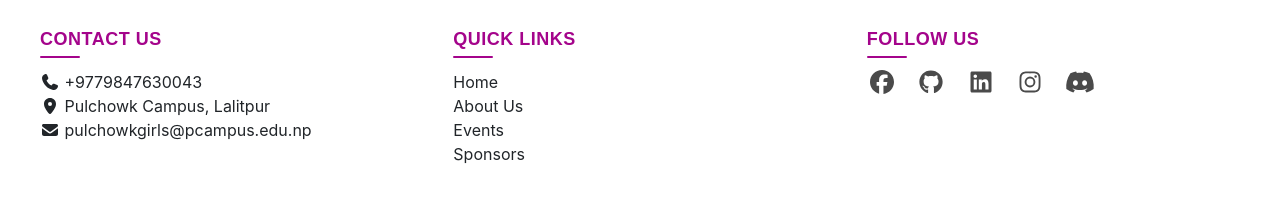
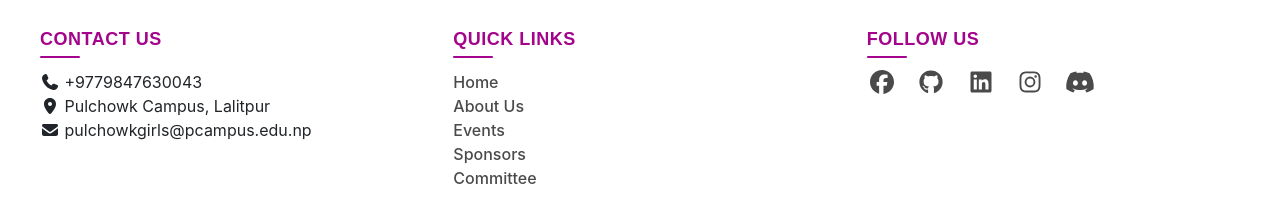
Before and after one commit to Pulchowk-Girls/Pulchowk-Girls-website, a React (Create React App) app: page / in a window 1280 px wide. Shown: the part 5196-5418 px from the top of the page. Built offline with nearby package versions, Linux system fonts and the light colour scheme.

Commit message:
updates in navigation from quick links

```diff
--- a/src/Pages/ContactUs.js
+++ b/src/Pages/ContactUs.js
@@ -13,6 +13,20 @@ import {
 } from "@fortawesome/free-brands-svg-icons";
 
 function ContactUs() {
+  const handleClick = (sectionId) => {
+    const element = document.getElementById(sectionId);
+    if (element) {
+      const navbarHeight = 76; // Height of the fixed navbar
+      const elementPosition = element.getBoundingClientRect().top;
+      const offsetPosition =
+        elementPosition + window.pageYOffset - navbarHeight;
+
+      window.scrollTo({
+        top: offsetPosition,
+        behavior: "smooth",
+      });
+    }
+  };
   return (
     <div id="ContactUs" className="contact-us-container">
       <img
@@ -40,10 +54,32 @@ function ContactUs() {
         <section className="quick-links-section">
           <h5 style={{ marginBottom: "20px" }}>QUICK LINKS</h5>
           <p>
-            Home <br />
-            About Us <br />
-            Events <br />
-            Sponsors <br />
+            <span onClick={() => handleClick("home")} className="quick-link">
+              Home
+            </span>{" "}
+            <br />
+            <span onClick={() => handleClick("AboutUs")} className="quick-link">
+              About Us
+            </span>{" "}
+            <br />
+            <span onClick={() => handleClick("Events")} className="quick-link">
+              Events
+            </span>{" "}
+            <br />
+            <span
+              onClick={() => handleClick("Sponsers")}
+              className="quick-link"
+            >
+              Sponsors
+            </span>{" "}
+            <br />
+            <span
+              onClick={() => handleClick("Committee")}
+              className="quick-link"
+            >
+              Committee
+            </span>{" "}
+            <br />
           </p>
         </section>
 
--- a/src/styles/ContactUs.css
+++ b/src/styles/ContactUs.css
@@ -1,4 +1,3 @@
-
 .contact-us-container-content {
   padding: 40px;
   font-family: "Inter", sans-serif;
@@ -61,3 +60,17 @@
   color: #2a2a2a;
   transform: scale(1.2);
 }
+
+/* Quick Links Styling */
+.quick-link {
+  cursor: pointer;
+  color: #4a4a4a;
+  transition: color 0.3s ease, transform 0.3s ease;
+  display: inline-block;
+  text-decoration: none;
+  font-weight: 500;
+}
+
+.quick-link:hover {
+  color: #2a2a2a;
+}
```
